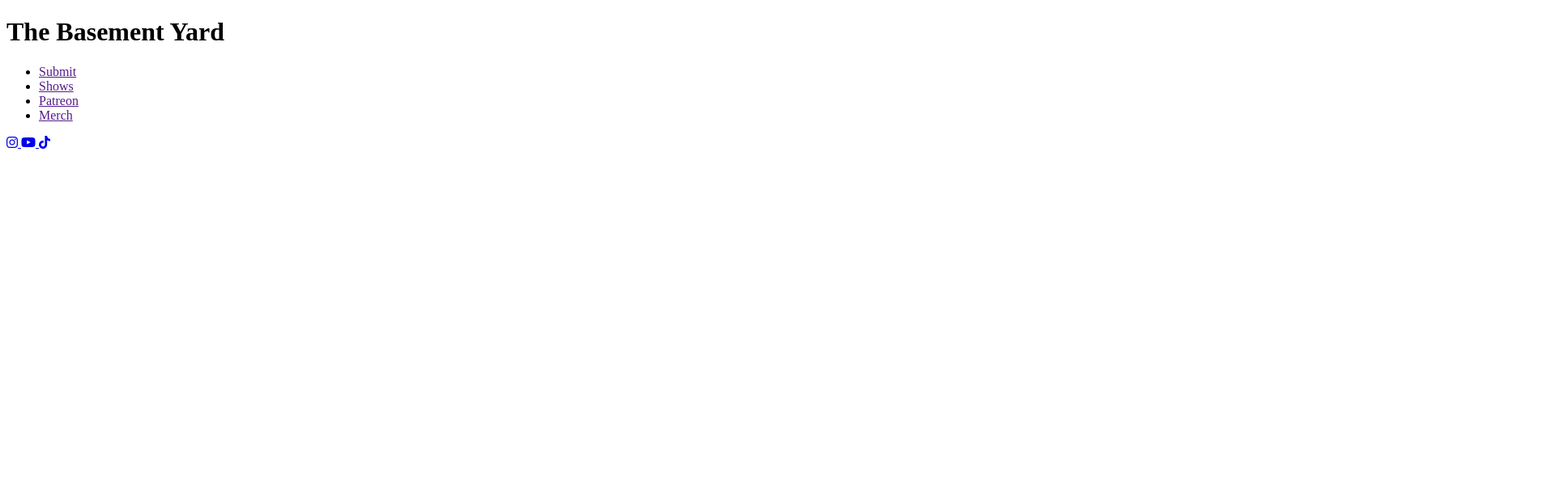
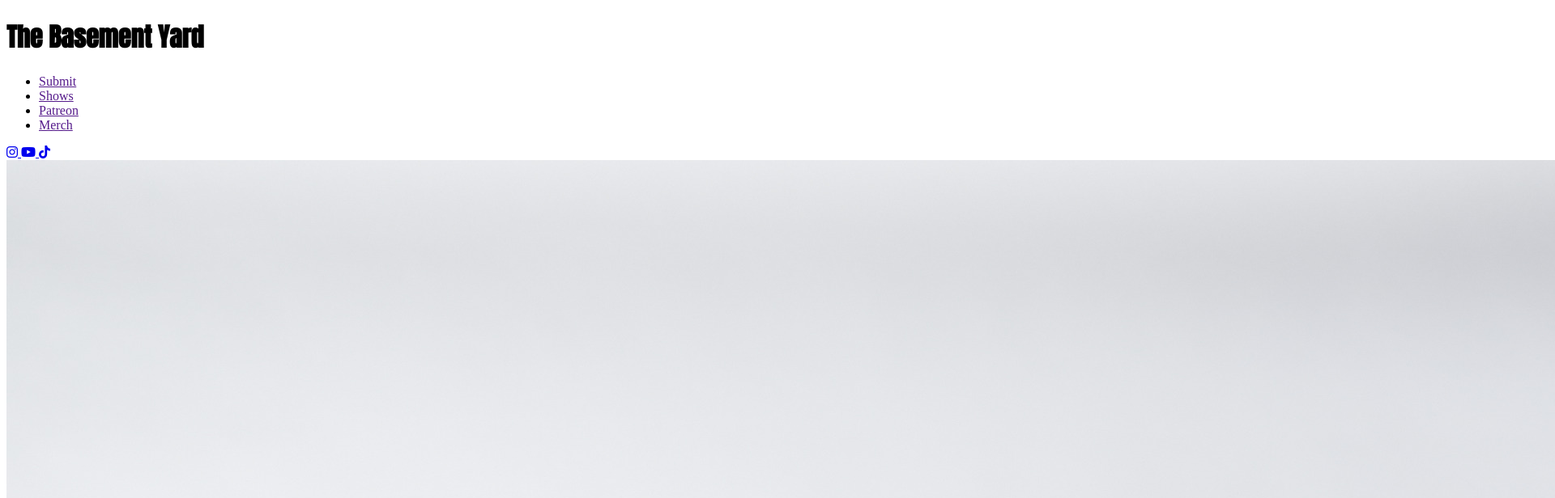
Before and after one commit to beautyncode/podcastproject, a plain HTML site: page index.html in a window 1280 px wide. Shown: the top 616 px of the page at 81% size, 1920 px wide, since content can reach past the window. Drawn offline with Linux system fonts and the light colour scheme.

Commit message:
Added images and font

```diff
--- a/index.html
+++ b/index.html
@@ -5,6 +5,12 @@
     <meta http-equiv="X-UA-Compatible" content="IE=edge" />
     <meta name="viewport" content="width=device-width, initial-scale=1.0" />
     <title>Document</title>
+    <link rel="preconnect" href="https://fonts.googleapis.com" />
+    <link rel="preconnect" href="https://fonts.gstatic.com" crossorigin />
+    <link
+      href="https://fonts.googleapis.com/css2?family=Anton&family=Poppins:ital,wght@0,100;0,200;0,300;0,400;0,500;0,600;0,700;0,800;0,900;1,100;1,200;1,300;1,400;1,500;1,600;1,700;1,800;1,900&display=swap"
+      rel="stylesheet"
+    />
     <script
       src="https://kit.fontawesome.com/2f8f2df70d.js"
       crossorigin="anonymous"
@@ -12,7 +18,7 @@
     <link rel="stylesheet" href="style.css" />
   </head>
   <body>
-    <div>
+    <div class="header">
       <h1>The Basement Yard</h1>
       <ul>
         <li>
@@ -37,6 +43,10 @@
       <a href="https://www.tiktok.com/@thebasementyard"
         ><i class="fa-brands fa-tiktok"></i
       ></a>
+      <div>
+        <img src="/podcastproject/images/frankieandjoe.jpg" alt="" />
+      </div>
+      <h2>COME SEE US LIVE!</h2>
     </div>
   </body>
 </html>
--- a/style.css
+++ b/style.css
@@ -0,0 +1,5 @@
+h1,
+h2 {
+  font-family: "Anton";
+  font-weight: bold;
+}
```
Also changed, not shown: images/frankieandjoe.jpg (added).
